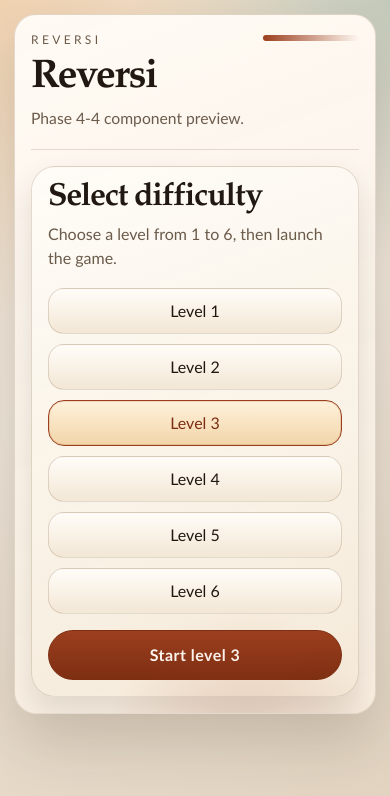
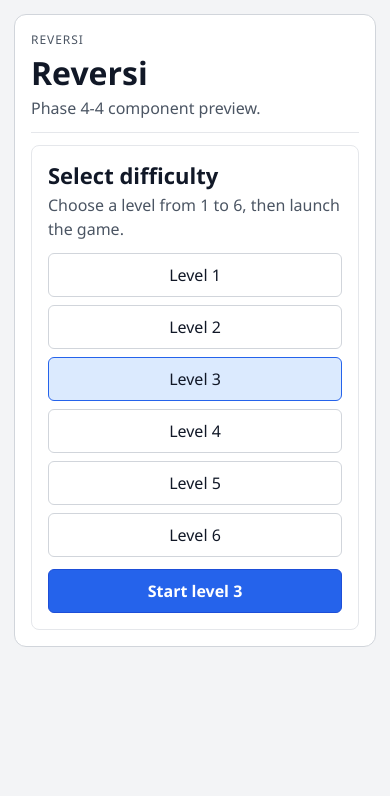
Before and after one commit to omoch1-2357/Reversi, a React (Vite) app in the folder web/: page / in a window 390 px wide. Shown: the top 796 px of the page. Built offline with nearby package versions, Linux system fonts and the light colour scheme.

Commit message:
fix(web): simplify responsive ui

```diff
--- a/web/src/App.css
+++ b/web/src/App.css
@@ -1,147 +1,96 @@
 .app {
-  position: relative;
-  overflow: hidden;
-  width: min(1120px, 100%);
+  width: min(980px, 100%);
   margin: 0 auto;
-  padding: clamp(18px, 3vw, 32px);
-  border: 1px solid var(--border-soft);
-  border-radius: 28px;
-  background:
-    linear-gradient(160deg, rgb(255 250 244 / 94%), rgb(248 238 223 / 90%)),
-    var(--panel-bg);
-  box-shadow: var(--shadow-lg);
-}
-
-.app::before {
-  content: "";
-  position: absolute;
-  inset: auto -8% -28% auto;
-  width: 320px;
-  aspect-ratio: 1;
-  border-radius: 50%;
-  background: radial-gradient(circle, rgb(156 63 30 / 18%), transparent 62%);
-  pointer-events: none;
+  padding: 16px;
+  border: 1px solid var(--border-strong);
+  border-radius: 12px;
+  background: var(--panel-bg);
 }
 
 .app__header {
-  position: relative;
   display: grid;
-  gap: 10px;
-  padding-bottom: 18px;
+  gap: 6px;
+  padding-bottom: 12px;
   border-bottom: 1px solid var(--border-soft);
-}
-
-.app__header::after {
-  content: "";
-  position: absolute;
-  right: 0;
-  top: 4px;
-  width: clamp(108px, 16vw, 160px);
-  height: 6px;
-  border-radius: 999px;
-  background: linear-gradient(90deg, var(--accent), transparent);
 }
 
 .app__eyebrow {
   margin: 0;
   font-size: 12px;
-  letter-spacing: 0.28em;
+  letter-spacing: 0.08em;
   text-transform: uppercase;
   color: var(--text-muted);
 }
 
 .app__header h1 {
   margin: 0;
-  max-width: 10ch;
+  max-width: none;
   font-family: var(--font-display);
-  font-size: clamp(2.5rem, 5vw, 4.5rem);
-  line-height: 0.96;
-  letter-spacing: -0.04em;
+  font-size: clamp(2rem, 4vw, 2.75rem);
+  line-height: 1.1;
+  letter-spacing: 0;
 }
 
 .app__lead {
   margin: 0;
   max-width: 36rem;
-  font-size: clamp(0.98rem, 1.8vw, 1.1rem);
+  font-size: 1rem;
   color: var(--text-muted);
 }
 
 .game-layout {
   display: grid;
-  grid-template-columns: minmax(0, 1.15fr) minmax(280px, 0.85fr);
-  gap: clamp(16px, 3vw, 28px);
+  grid-template-columns: minmax(352px, 1fr) minmax(240px, 320px);
+  gap: 16px;
   align-items: start;
-  margin-top: clamp(20px, 4vw, 30px);
+  margin-top: 16px;
 }
 
 .game-layout__panel {
   display: grid;
-  gap: 14px;
+  gap: 12px;
 }
 
 .game-controls {
   display: grid;
-  gap: 10px;
-  padding: clamp(14px, 2.5vw, 20px);
-  border-radius: 22px;
+  gap: 8px;
+  padding: 12px;
+  border-radius: 8px;
   border: 1px solid var(--border-soft);
-  background:
-    linear-gradient(180deg, rgb(255 252 247 / 96%), rgb(246 235 219 / 92%));
-  box-shadow: var(--shadow-md);
+  background: var(--panel-bg);
 }
 
 .game-controls__button {
   min-height: 44px;
   padding: 0 16px;
   border: 1px solid var(--border-strong);
-  border-radius: 999px;
+  border-radius: 6px;
   font-weight: 600;
-  letter-spacing: 0.02em;
   color: var(--text-main);
-  background: linear-gradient(180deg, #fffdf8, #f2e5d3);
+  background: #ffffff;
   cursor: pointer;
-  transition:
-    transform 160ms ease,
-    box-shadow 160ms ease,
-    background-color 160ms ease;
+  transition: background-color 120ms ease;
 }
 
 .game-controls__button:hover:not(:disabled) {
-  transform: translateY(-1px);
-  box-shadow: 0 10px 20px rgb(46 31 18 / 12%);
+  background: #f9fafb;
 }
 
 .game-controls__button--subtle {
-  color: var(--accent-strong);
-  background: linear-gradient(180deg, #f7eddf, #eed9ba);
+  background: #f9fafb;
 }
 
 .game-controls__button:disabled {
   opacity: 0.72;
-  cursor: wait;
+  cursor: not-allowed;
 }
 
 @media (max-width: 767px) {
   .app {
-    border-radius: 22px;
     padding: 16px;
-  }
-
-  .app__header::after {
-    width: 96px;
   }
 
   .game-layout {
     grid-template-columns: 1fr;
   }
-
-  .game-layout__panel {
-    gap: 12px;
-  }
 }
-
-@media (max-width: 479px) {
-  .app__header h1 {
-    max-width: 8ch;
-  }
-}
--- a/web/src/index.css
+++ b/web/src/index.css
@@ -1,19 +1,19 @@
 :root {
-  --font-display: "Palatino Linotype", "Yu Mincho", Georgia, serif;
-  --font-body: "Trebuchet MS", "Verdana", "Yu Gothic", sans-serif;
-  --text-main: #201811;
-  --text-muted: #6b5b4b;
-  --panel-bg: rgb(252 247 239 / 88%);
-  --panel-alt: #f3e8d7;
-  --border-strong: #8f7558;
-  --border-soft: rgb(143 117 88 / 24%);
-  --accent: #9c3f1e;
-  --accent-strong: #7d2e12;
-  --accent-soft: #f4d7b0;
-  --board-green: #204f40;
-  --board-green-bright: #2f725f;
-  --shadow-lg: 0 28px 60px rgb(46 31 18 / 18%);
-  --shadow-md: 0 16px 32px rgb(46 31 18 / 12%);
+  --font-display: "Segoe UI", "Yu Gothic UI", sans-serif;
+  --font-body: "Segoe UI", "Yu Gothic UI", sans-serif;
+  --text-main: #111827;
+  --text-muted: #4b5563;
+  --panel-bg: #ffffff;
+  --panel-alt: #f9fafb;
+  --border-strong: #d1d5db;
+  --border-soft: #e5e7eb;
+  --accent: #2563eb;
+  --accent-strong: #1d4ed8;
+  --accent-soft: #dbeafe;
+  --board-green: #2f855a;
+  --board-green-bright: #38a169;
+  --shadow-lg: 0 10px 24px rgb(15 23 42 / 8%);
+  --shadow-md: 0 4px 12px rgb(15 23 42 / 6%);
 
   font-family: var(--font-body);
   line-height: 1.5;
@@ -35,10 +35,7 @@ body {
   min-width: 320px;
   min-height: 100vh;
   color: var(--text-main);
-  background:
-    radial-gradient(circle at top left, rgb(240 203 163 / 72%), transparent 34%),
-    radial-gradient(circle at top right, rgb(109 149 133 / 34%), transparent 28%),
-    linear-gradient(160deg, #f2e6d5 0%, #efe6da 44%, #e1d2be 100%);
+  background: #f3f4f6;
 }
 
 #root {
@@ -52,5 +49,5 @@ button {
 
 button:focus-visible {
   outline: 2px solid var(--accent);
-  outline-offset: 3px;
+  outline-offset: 2px;
 }
--- a/web/src/styles/Board.module.css
+++ b/web/src/styles/Board.module.css
@@ -1,13 +1,11 @@
 .board-shell {
   display: grid;
-  gap: 14px;
+  gap: 8px;
   min-width: 0;
-  padding: clamp(14px, 2.5vw, 22px);
-  border-radius: 26px;
+  padding: 12px;
+  border-radius: 8px;
   border: 1px solid var(--border-soft);
-  background:
-    linear-gradient(180deg, rgb(255 252 247 / 96%), rgb(245 232 212 / 92%));
-  box-shadow: var(--shadow-md);
+  background: var(--panel-bg);
 }
 
 .board-shell__header {
@@ -21,8 +19,7 @@
 .board-shell__title {
   margin: 0;
   font-family: var(--font-display);
-  font-size: clamp(1.5rem, 2.2vw, 2rem);
-  letter-spacing: -0.03em;
+  font-size: 20px;
 }
 
 .board-shell__hint {
@@ -43,7 +40,7 @@
 
 .board-shell__viewport::-webkit-scrollbar-thumb {
   border-radius: 999px;
-  background: rgb(143 117 88 / 55%);
+  background: #cbd5e1;
 }
 
 .board {
@@ -55,21 +52,15 @@
   grid-template-columns: repeat(8, minmax(44px, 1fr));
   grid-template-rows: repeat(8, minmax(44px, 1fr));
   gap: 0;
-  border: 4px solid #17372b;
-  border-radius: 22px;
+  border: 1px solid #111827;
+  border-radius: 0;
   overflow: hidden;
-  background:
-    linear-gradient(135deg, rgb(255 255 255 / 8%), transparent 35%),
-    linear-gradient(180deg, var(--board-green-bright), var(--board-green));
-  box-shadow:
-    inset 0 2px 0 rgb(255 255 255 / 18%),
-    0 20px 36px rgb(30 52 43 / 28%);
+  background: var(--board-green);
 }
 
 @media (max-width: 767px) {
   .board-shell {
     padding: 14px;
-    border-radius: 22px;
   }
 
   .board-shell__viewport {
--- a/web/src/styles/LevelSelect.module.css
+++ b/web/src/styles/LevelSelect.module.css
@@ -1,72 +1,58 @@
 .level-select {
-  margin-top: 16px;
-  padding: clamp(16px, 3vw, 24px);
+  margin-top: 12px;
+  padding: 12px;
   border: 1px solid var(--border-soft);
-  border-radius: 24px;
-  background:
-    linear-gradient(160deg, rgb(255 252 247 / 96%), rgb(244 233 216 / 92%));
-  box-shadow: var(--shadow-md);
+  border-radius: 8px;
+  background: var(--panel-bg);
 }
 
 .level-select__title {
   margin: 0;
   font-family: var(--font-display);
-  font-size: clamp(2rem, 4vw, 3rem);
-  line-height: 0.98;
-  letter-spacing: -0.04em;
+  font-size: 22px;
+  line-height: 1.2;
 }
 
 .level-select__description {
-  margin: 8px 0 0;
+  margin: 4px 0 0;
   max-width: 32rem;
-  font-size: 1rem;
   color: var(--text-muted);
 }
 
 .level-select__grid {
-  margin-top: 18px;
+  margin-top: 12px;
   display: grid;
   grid-template-columns: repeat(3, minmax(0, 1fr));
-  gap: 10px;
+  gap: 8px;
 }
 
 .level-select__option {
   min-height: 44px;
-  padding: 10px 12px;
-  border: 1px solid rgb(143 117 88 / 26%);
-  border-radius: 16px;
+  border: 1px solid var(--border-strong);
+  border-radius: 6px;
   color: var(--text-main);
   font-size: 16px;
   font-weight: 500;
-  background: linear-gradient(180deg, #fffdf8, #f3e7d5);
+  background: #ffffff;
   cursor: pointer;
-  transition:
-    transform 160ms ease,
-    box-shadow 160ms ease,
-    border-color 160ms ease;
+  transition: background-color 120ms ease;
 }
 
 .level-select__option:hover:not(:disabled) {
-  transform: translateY(-1px);
-  box-shadow: 0 12px 22px rgb(46 31 18 / 10%);
+  background: #f9fafb;
 }
 
 .level-select__option--selected {
   border-color: var(--accent);
-  color: var(--accent-strong);
-  background:
-    linear-gradient(180deg, #fff2dc, #f2d5a9);
-  box-shadow: inset 0 0 0 1px rgb(156 63 30 / 16%);
+  background: var(--accent-soft);
 }
 
 .level-select__option:focus-visible {
-  outline-offset: 4px;
+  outline-offset: 2px;
 }
 
 .level-select__option--selected:focus-visible {
-  box-shadow:
-    inset 0 0 0 1px rgb(156 63 30 / 16%),
-    0 0 0 3px rgb(156 63 30 / 20%);
+  box-shadow: 0 0 0 3px rgb(37 99 235 / 20%);
 }
 
 .level-select__option:disabled {
@@ -75,26 +61,21 @@
 }
 
 .level-select__start {
-  margin-top: 16px;
+  margin-top: 12px;
   width: 100%;
   min-height: 44px;
-  padding: 12px 16px;
   border: 1px solid var(--accent-strong);
-  border-radius: 999px;
+  border-radius: 6px;
   font-size: 16px;
   font-weight: 600;
-  letter-spacing: 0.03em;
-  color: #fffaf4;
-  background: linear-gradient(180deg, var(--accent), var(--accent-strong));
+  color: #ffffff;
+  background: var(--accent);
   cursor: pointer;
-  transition:
-    transform 160ms ease,
-    box-shadow 160ms ease;
+  transition: background-color 120ms ease;
 }
 
 .level-select__start:hover:not(:disabled) {
-  transform: translateY(-1px);
-  box-shadow: 0 16px 28px rgb(125 46 18 / 22%);
+  background: var(--accent-strong);
 }
 
 .level-select__start:disabled {
@@ -103,16 +84,12 @@
 }
 
 .level-select__start:focus-visible {
-  box-shadow: 0 0 0 4px rgb(156 63 30 / 18%);
+  box-shadow: 0 0 0 3px rgb(37 99 235 / 25%);
 }
 
 .level-select__error {
-  margin: 12px 0 0;
-  padding: 10px 12px;
-  border-radius: 14px;
-  border: 1px solid rgb(156 63 30 / 18%);
-  color: var(--accent-strong);
-  background: rgb(156 63 30 / 8%);
+  margin: 8px 0 0;
+  color: #b91c1c;
   font-size: 14px;
 }
 
--- a/web/src/styles/ResultModal.module.css
+++ b/web/src/styles/ResultModal.module.css
@@ -5,62 +5,50 @@
   display: grid;
   place-items: center;
   padding: 16px;
-  background:
-    radial-gradient(circle at top, rgb(156 63 30 / 14%), transparent 36%),
-    rgb(32 24 17 / 48%);
-  backdrop-filter: blur(10px);
+  background: rgb(0 0 0 / 40%);
 }
 
 .modal {
   width: min(100%, 380px);
-  padding: 24px 20px;
-  border-radius: 24px;
+  padding: 16px;
+  border-radius: 8px;
   border: 1px solid var(--border-soft);
-  background:
-    linear-gradient(180deg, rgb(255 252 247 / 98%), rgb(245 232 212 / 94%));
+  background: var(--panel-bg);
   text-align: center;
-  box-shadow: var(--shadow-lg);
 }
 
 .modal__eyebrow {
   margin: 0;
   font-size: 13px;
-  letter-spacing: 0.18em;
-  text-transform: uppercase;
   color: var(--text-muted);
 }
 
 .modal__title {
   margin: 8px 0 0;
   font-family: var(--font-display);
-  font-size: clamp(2rem, 5vw, 2.6rem);
-  line-height: 0.98;
-  letter-spacing: -0.04em;
+  font-size: 28px;
 }
 
 .modal__score {
-  margin: 10px 0 0;
+  margin: 8px 0 0;
   color: var(--text-muted);
   font-size: 16px;
 }
 
 .modal__restart {
-  margin-top: 18px;
+  margin-top: 12px;
   width: 100%;
   min-height: 44px;
-  border: 1px solid var(--accent-strong);
-  border-radius: 999px;
+  border: 1px solid var(--border-strong);
+  border-radius: 6px;
   font-size: 16px;
   font-weight: 600;
-  color: #fffaf4;
-  background: linear-gradient(180deg, var(--accent), var(--accent-strong));
+  color: var(--text-main);
+  background: #ffffff;
   cursor: pointer;
-  transition:
-    transform 160ms ease,
-    box-shadow 160ms ease;
+  transition: background-color 120ms ease;
 }
 
 .modal__restart:hover {
-  transform: translateY(-1px);
-  box-shadow: 0 14px 24px rgb(125 46 18 / 22%);
+  background: #f9fafb;
 }
```
Also changed, not shown: web/src/styles/Cell.module.css (+12 -41 lines), web/src/styles/GameInfo.module.css (+19 -43 lines).
